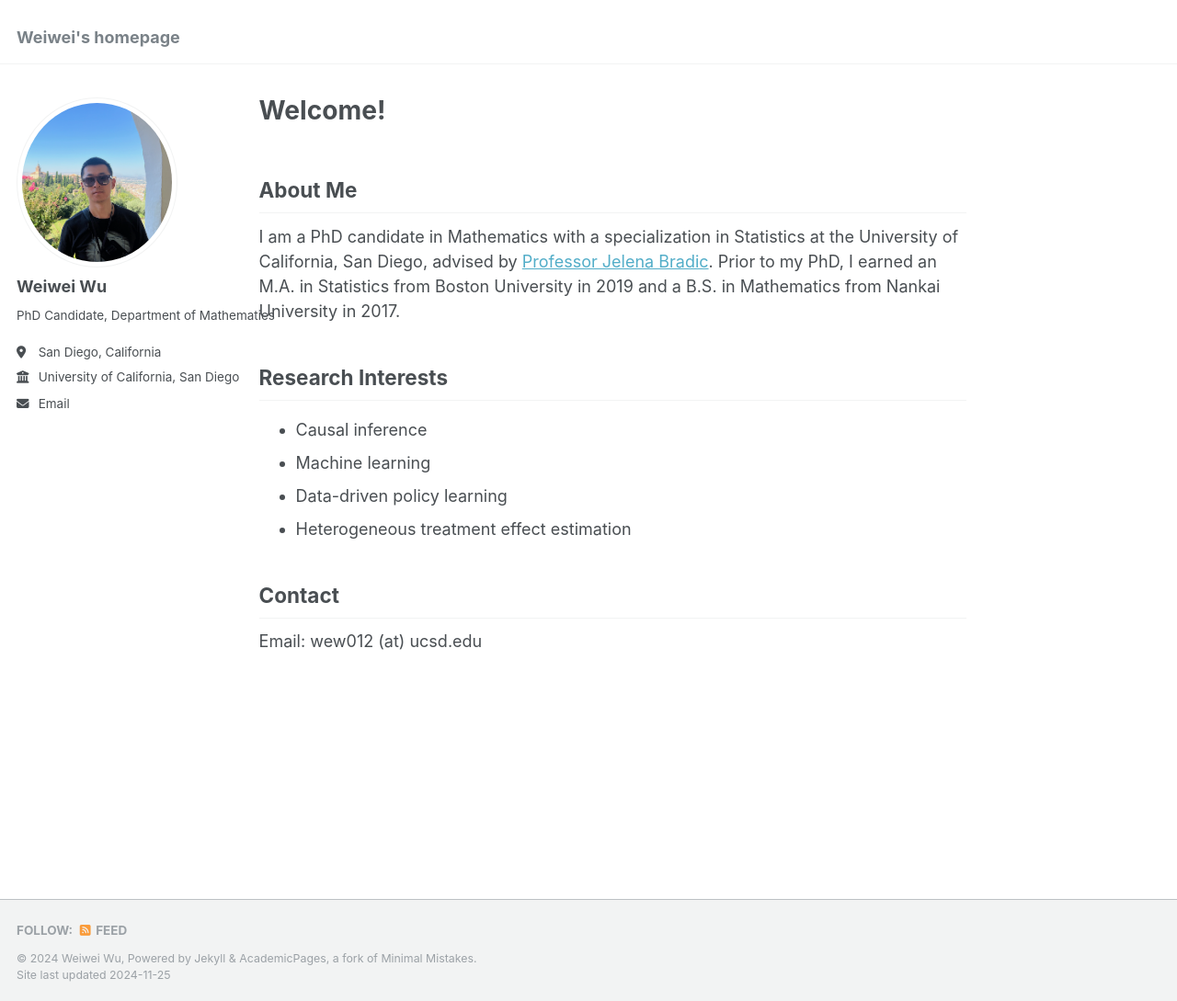
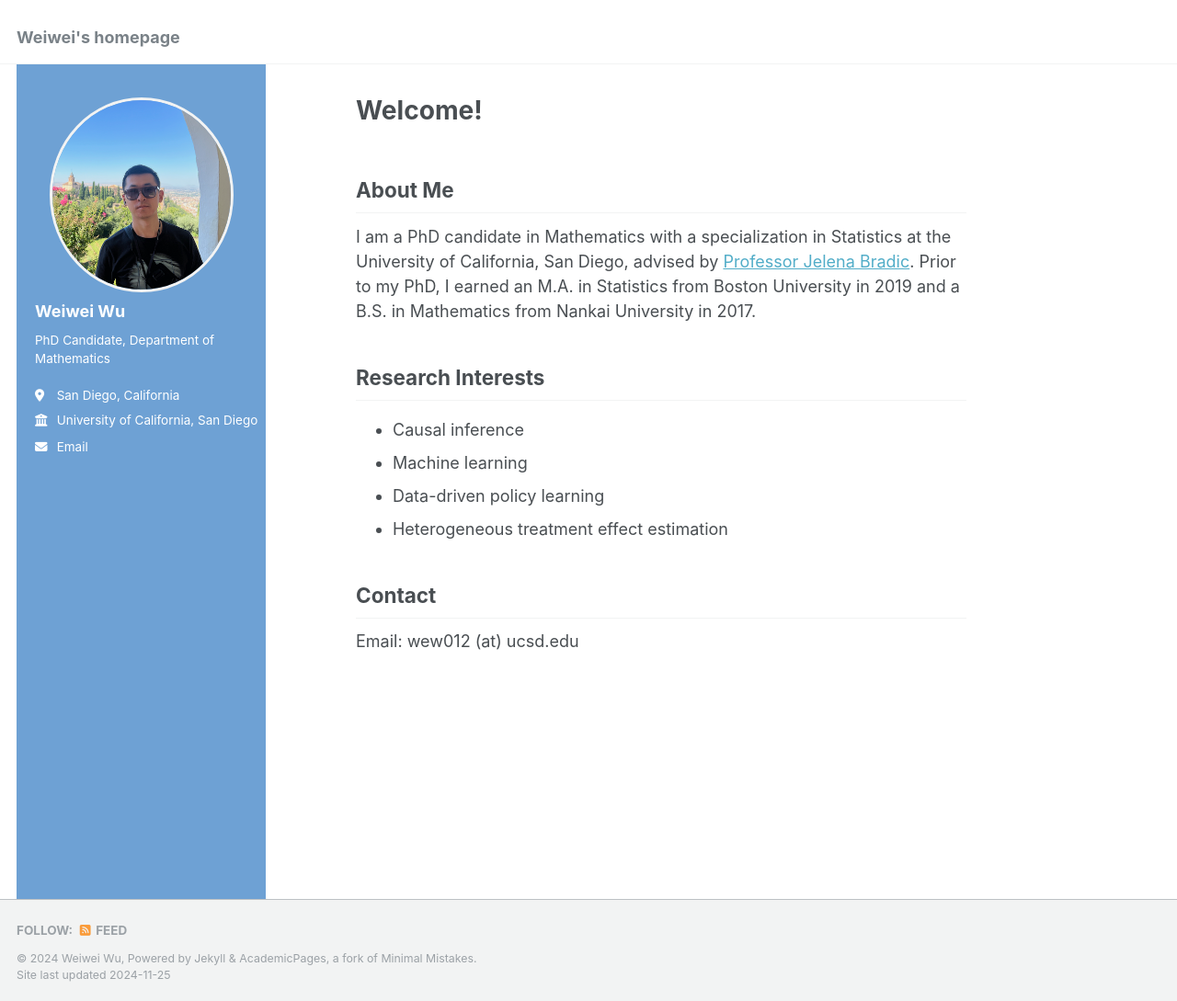
Before and after one commit to WWWU012/wwwu012.github.io, a Jekyll site: the page built from _pages/about.md, in a window 1280 px wide and 1089 px high. Shown: the whole window at 92% size. Built offline with Jekyll 4.4.1, drawn with Linux system fonts in a browser that asks for light colours.

Commit message:
change color

```diff
--- a/_sass/_page.scss
+++ b/_sass/_page.scss
@@ -18,7 +18,7 @@
 
 .page {
   @include breakpoint($large) {
-    @include span(10 of 12 last);
+    @include span(9 of 12 last);
     @include prefix(0.5 of 12);
     @include suffix(2 of 12);
   }
--- a/_sass/_sidebar.scss
+++ b/_sass/_sidebar.scss
@@ -7,6 +7,8 @@
    ========================================================================== */
 
 .sidebar {
+  background-color: #6EA1D4; /* Little Boy Blue */
+  color: #ffffff;           /* White text for readability */
   -webkit-transform: translate3d(0, 0 , 0);
           transform: translate3d(0, 0 , 0);
 
@@ -20,6 +22,7 @@
     overflow-y: auto;               // Add scrollbar if the sidebar is too long
     position: fixed;
     padding-top: $masthead-height;
+//    padding-left: 20px;
   }
 
    @media screen and (max-width: 768px) {
@@ -34,7 +37,7 @@
 
 
   @include breakpoint($large) {
-    @include span(3 of 12);
+    @include span(2.7 of 12);
     opacity: 1;
     -webkit-transition: opacity 0.2s ease-in-out;
             transition: opacity 0.2s ease-in-out;
@@ -50,15 +53,18 @@
   }
 
   h2, h3, h4, h5, h6 {
+    padding-left: 20px;
     margin-bottom: 0;
     font-family: $sans-serif-narrow;
   }
 
   h3, h4 {
+    padding-left: 20px;
     font-size: $type-size-5;
   }
 
   p, li {
+    padding-left: 20px;
     font-family: $sans-serif;
     font-size: $type-size-6;
     line-height: 1.5;
@@ -103,12 +109,16 @@
   }
 
   img {
-    max-width: 175px;
+    display: block;        /* Makes the image a block element */
+    margin-left: auto;     /* Automatically adjust the margin on the left */
+    margin-right: auto;    /* Automatically adjust the margin on the right */
+    max-width: 200px;
     border-radius: 50%;
+    padding: 0;
 
     @include breakpoint($large) {
-      padding: 5px;
-      border: 1px solid $border-color;
+      padding: 0px;
+      border: 3px solid $border-color;
     }
   }
 }
```
Also changed, not shown: 1 other file.
